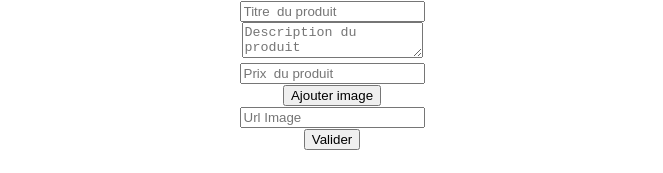
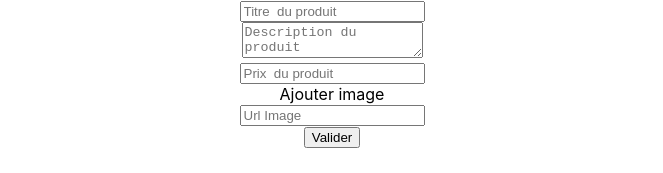
Before and after one commit to ihabAbadi/formationM2iDotNet, a React (Create React App) app in the folder coursReact/first-react-app/: page / in a window 1280 px wide. Shown: the top 173 px of the page, without its empty margins (308-971 px from the left). Built offline with nearby package versions, Linux system fonts and the light colour scheme.

Commit message:
correction form product avec image

```diff
--- a/coursReact/first-react-app/src/Products/FormProduct.js
+++ b/coursReact/first-react-app/src/Products/FormProduct.js
@@ -7,7 +7,8 @@ export class FormProduct extends Component {
             product : {
                 images : []
             },
-            numberImageInput : 1
+            numberImageInput : 1,
+            tmpImage : undefined
         }
     }
 
@@ -27,11 +28,34 @@ export class FormProduct extends Component {
     submitForm = (e) => {
         e.preventDefault()
         this.props.addProduct(this.state.product)
+        this.setState({
+            numberImageInput : 1
+        })
+    }
+
+    changeImage = (e) => {
+        this.setState({
+            tmpImage : e.target.value
+        })
+    }
+
+    validImage = () => {
+        if(this.state.tmpImage !== undefined) {
+            let p = {...this.state.product}
+            p['images'].push(this.state.tmpImage)
+            this.setState({
+                product : p,
+                tmpImage:undefined
+            })
+        }
+        this.setState({
+            numberImageInput:this.state.numberImageInput+1
+        })
     }
     render() {
         const inputs = []
         for(let i=1; i <= this.state.numberImageInput; i++ ){
-            inputs.push(<div><input type='text' placeholder="Url Image" /></div>)
+            inputs.push(<div><input  type='text' onChange={this.changeImage} placeholder="Url Image" /></div>)
         }
         return(
             <div>
@@ -45,11 +69,7 @@ export class FormProduct extends Component {
                     <div>
                         <input type="text" onChange={this.onChangeField} name="price" placeholder="Prix  du produit" />
                     </div>
-                    <div><button onClick={()=>{
-                        this.setState({
-                            numberImageInput:this.state.numberImageInput+1
-                        })
-                    }}>Ajouter image</button></div>
+                    <div><a onClick={this.validImage}>Ajouter image</a></div>
                     {inputs}
                     <div>
                         <button type="submit">Valider</button>
```
